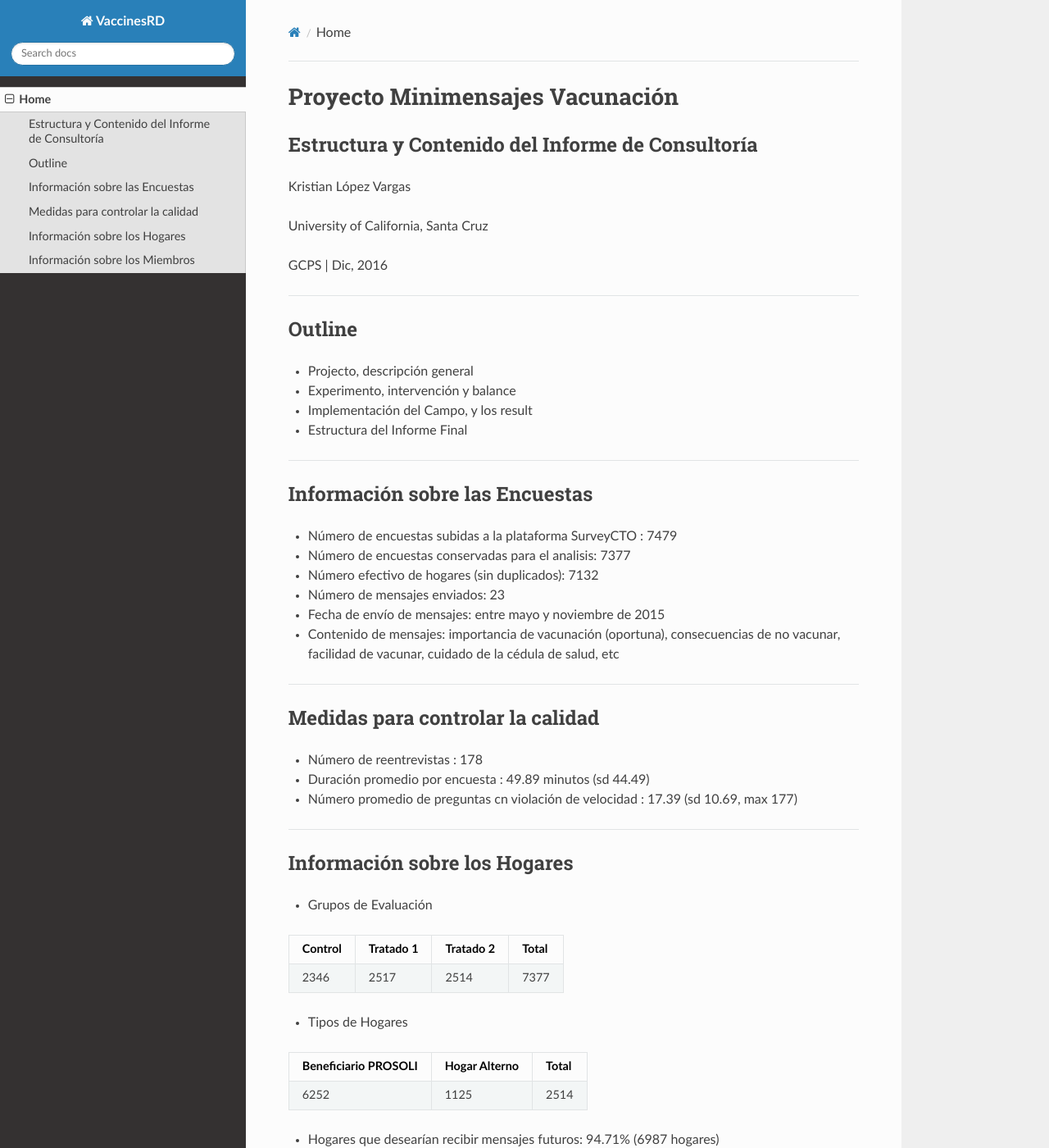
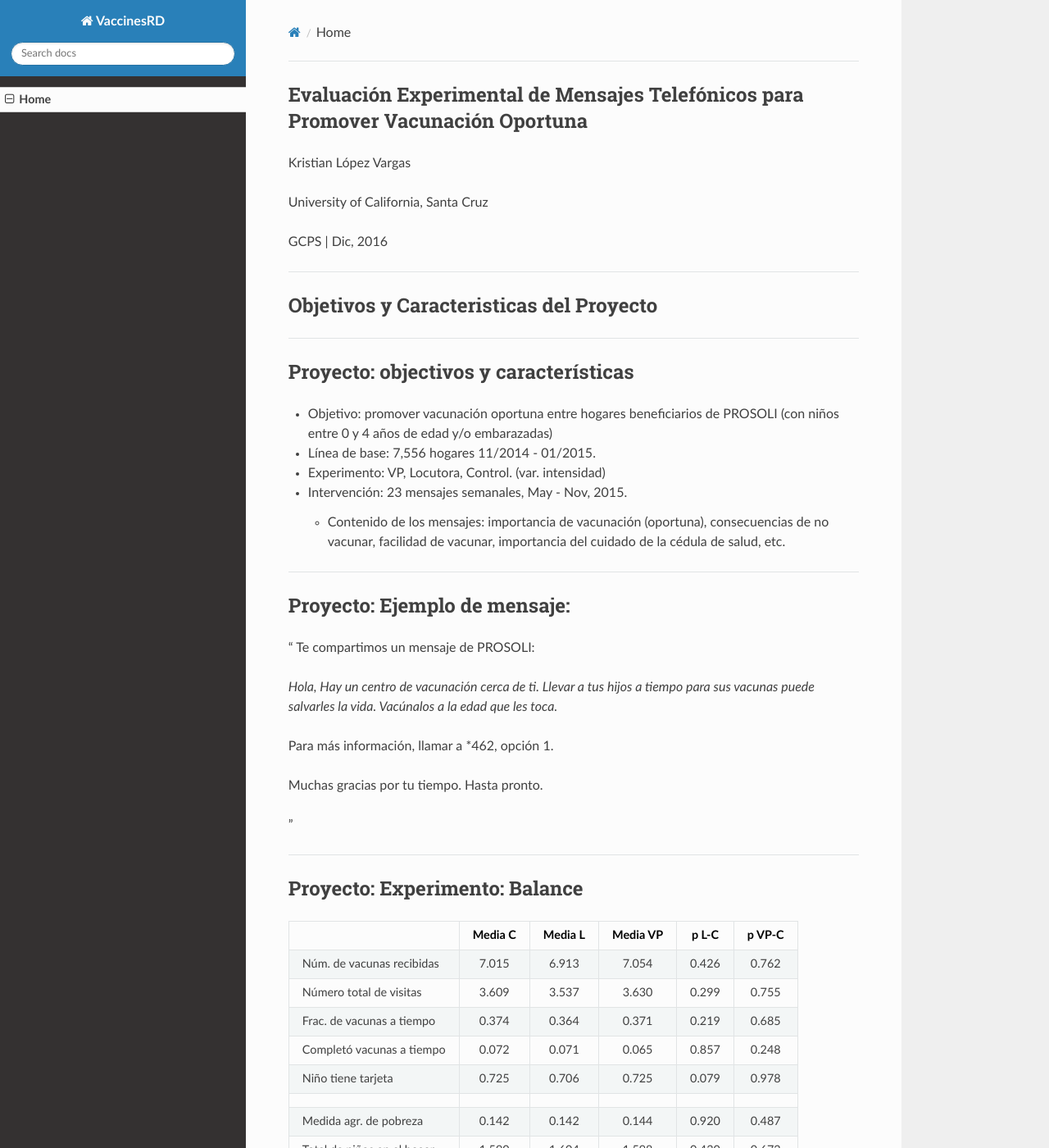
Before and after one commit to gabrielapao/vaccines_summary, an MkDocs documentation site: the page built from docs/index.md, in a window 1280 px wide and 1400 px high. Shown: the whole window at 82% size. Built offline with MkDocs 1.6.1, drawn with Linux system fonts in a browser that asks for light colours; nearby versions of some CDN libraries; old or Windows-style settings are respelled for this version of MkDocs; some of the changed text lies outside the part shown.

Commit message:
KL added content

```diff
--- a/docs/index.md
+++ b/docs/index.md
@@ -1,6 +1,5 @@
-# Proyecto Minimensajes Vacunación
 
-## Estructura y Contenido del Informe de Consultoría
+## Evaluación Experimental de Mensajes Telefónicos para Promover Vacunación Oportuna
 
 Kristian López Vargas
 
@@ -10,64 +9,129 @@
 
 ----------------------------------
 
-## Outline
-
-* Projecto, descripción general
-
-* Experimento, intervención y balance
-
-* Implementación del Campo, y los result
-
-* Estructura del Informe Final
+## Objetivos y Caracteristicas del Proyecto
 
 ----------------------------------
 
-## Información sobre las Encuestas
+## Proyecto: objectivos y características
 
-* Número de encuestas subidas a la plataforma SurveyCTO : 7479
-* Número de encuestas conservadas para el analisis: 7377
-* Número efectivo de hogares (sin duplicados): 7132
-* Número de mensajes enviados: 23
-* Fecha de envío de mensajes: entre mayo y noviembre de 2015
-* Contenido de mensajes: importancia de vacunación (oportuna), consecuencias de no vacunar, facilidad de vacunar, cuidado de la cédula de salud, etc
+* Objetivo: promover vacunación oportuna entre hogares beneficiarios de PROSOLI (con niños entre 0 y 4 años de edad y/o embarazadas)
+
+* Línea de base: 7,556 hogares 11/2014 - 01/2015.
+
+* Experimento: VP, Locutora, Control. (var. intensidad)
+
+* Intervención: 23 mensajes semanales, May - Nov, 2015.
+
+    * Contenido de los mensajes: importancia de vacunación (oportuna), consecuencias de no vacunar, facilidad de vacunar, importancia del cuidado de la cédula de salud, etc.
 
 ----------------------------------
 
-## Medidas para controlar la calidad
+## Proyecto: Ejemplo de mensaje:
 
-* Número de reentrevistas : 178
-* Duración promedio por encuesta : 49.89 minutos (sd 44.49)
-* Número promedio de preguntas cn violación de velocidad : 17.39 (sd 10.69, max 177)
+“
+Te compartimos un mensaje de PROSOLI:
+
+_Hola, Hay un centro de vacunación cerca de ti. Llevar a tus hijos a tiempo para sus vacunas puede salvarles la vida. Vacúnalos a la edad que les toca._
+
+Para más información, llamar a *462, opción 1.
+
+Muchas gracias por tu tiempo. Hasta pronto.
+
+”
 
 ----------------------------------
 
-## Información sobre los Hogares
-* Grupos de Evaluación
+## Proyecto: Experimento: Balance
 
-Control | Tratado 1 | Tratado 2| Total
---------|---------- | ---------| ---------
-2346 | 2517  | 2514	| 7377
+|                            | Media C | Media L | Media VP | p L-C | p VP-C |
+|----------------------------|:---:    |:---:    |:---:     |:---:  | :---:  |
+| Núm. de vacunas recibidas  | 7.015   | 6.913   | 7.054    | 0.426 | 0.762  |
+| Número total de visitas    | 3.609   | 3.537   | 3.630    | 0.299 | 0.755  |
+| Frac. de vacunas a tiempo  | 0.374   | 0.364   | 0.371    | 0.219 | 0.685  |
+| Completó vacunas a tiempo  | 0.072   | 0.071   | 0.065    | 0.857 | 0.248  |
+| Niño tiene tarjeta         | 0.725   | 0.706   | 0.725    | 0.079 | 0.978  |
+|                            |         |         |          |       |        |
+| Medida agr. de pobreza     | 0.142   | 0.142   | 0.144    | 0.920 | 0.487  |
+| Total de niños en el hogar | 1.590   | 1.604   | 1.598    | 0.430 | 0.672  |
+| Años de educ. HH < 3 años  | 0.213   | 0.206   | 0.198    | 0.487 | 0.134  |
 
-* Tipos de Hogares
-
-Beneficiario PROSOLI | Hogar Alterno | Total
---------|---------- | ---------
-6252 | 1125  | 2514
-
-* Hogares que desearían recibir mensajes futuros: 94.71% (6987 hogares)
 
 ----------------------------------
 
-## Información sobre los Miembros
-* Numeros de niños menores a 6 años
+## Medición de salida
 
-edad | Frecuencia | Porcentaje
---------|---------- | ---------
-edad <= 1 | 1808  | 5.11
-1<edad <= 6 | 8960  | 25.30
+----------------------------------
 
-* Porcentaje de miembros que disponen de celular: 60.48% (10768 niños)
-(se restringe a miembros mayores de 13 años)
+## Medición de salida: carácteristicas generales
 
-* Porcentaje de niños con Ttarjeta de Vacunación: 87.69% (9137 niños)
-(se restringe a niños con edad menor o igual a 6 años)
+* Número de encuestas subidas a la plataforma SurveyCTO : 7479
+
+* Duración promedio: 49.89 minutos (sd 44.49)
+
+* Número de encuestas conservadas para el analisis: 7377
+    * C 2346, T1 2517, T2 2514
+    * PROSOLI: 6252, No beneficiarios: 1125
+
+* Número efectivo de hogares (sin duplicados): 7132
+
+* Porc. Niños con tarjeta de vacunación: 87.69% (9137, <=6 años)
+
+
+----------------------------------
+
+## Medición de salida: calidad, reacción
+
+* Calidad:
+
+    - Reentrevistas: 178
+
+    - Velocidad de respuesta - feedback: 17.39 (sd 10.69, max 177)
+
+* Reacción
+
+    - 94% hogares "desea recibir mensajes similares en el futuro"
+
+* (60.48% de los entrevistados tienen teléfono celular)
+
+
+----------------------------------
+
+## Contenido del Informe Final y Nota
+
+----------------------------------
+
+## Informe
+
+
+
+
+<!--------------------------------------------------------------------->
+
+<!--## Información sobre los Hogares-->
+<!--* Grupos de Evaluación-->
+
+<!--Control | Tratado 1 | Tratado 2| Total-->
+<!----------|---------- | ---------| ----------->
+<!--2346 | 2517  | 2514	| 7377-->
+
+<!--* Tipos de Hogares-->
+
+<!--Beneficiario PROSOLI | Hogar Alterno | Total-->
+<!----------|---------- | ----------->
+<!-- | 2514-->
+
+<!--* Hogares que desearían recibir mensajes futuros: 94.71% (6987 hogares)-->
+
+<!-------------------------------------->
+
+<!--## Información sobre los Miembros -->
+<!--* Numeros de niños menores a 6 años-->
+
+<!--edad | Frecuencia | Porcentaje-->
+<!----------|---------- | ----------->
+<!--edad <= 1 | 1808  | 5.11-->
+<!--1<edad <= 6 | 8960  | 25.30-->
+
+<!--* Porcentaje de miembros que disponen de celular: 60.48% (10768 niños)-->
+<!--(se restringe a miembros mayores de 13 años)-->
```
